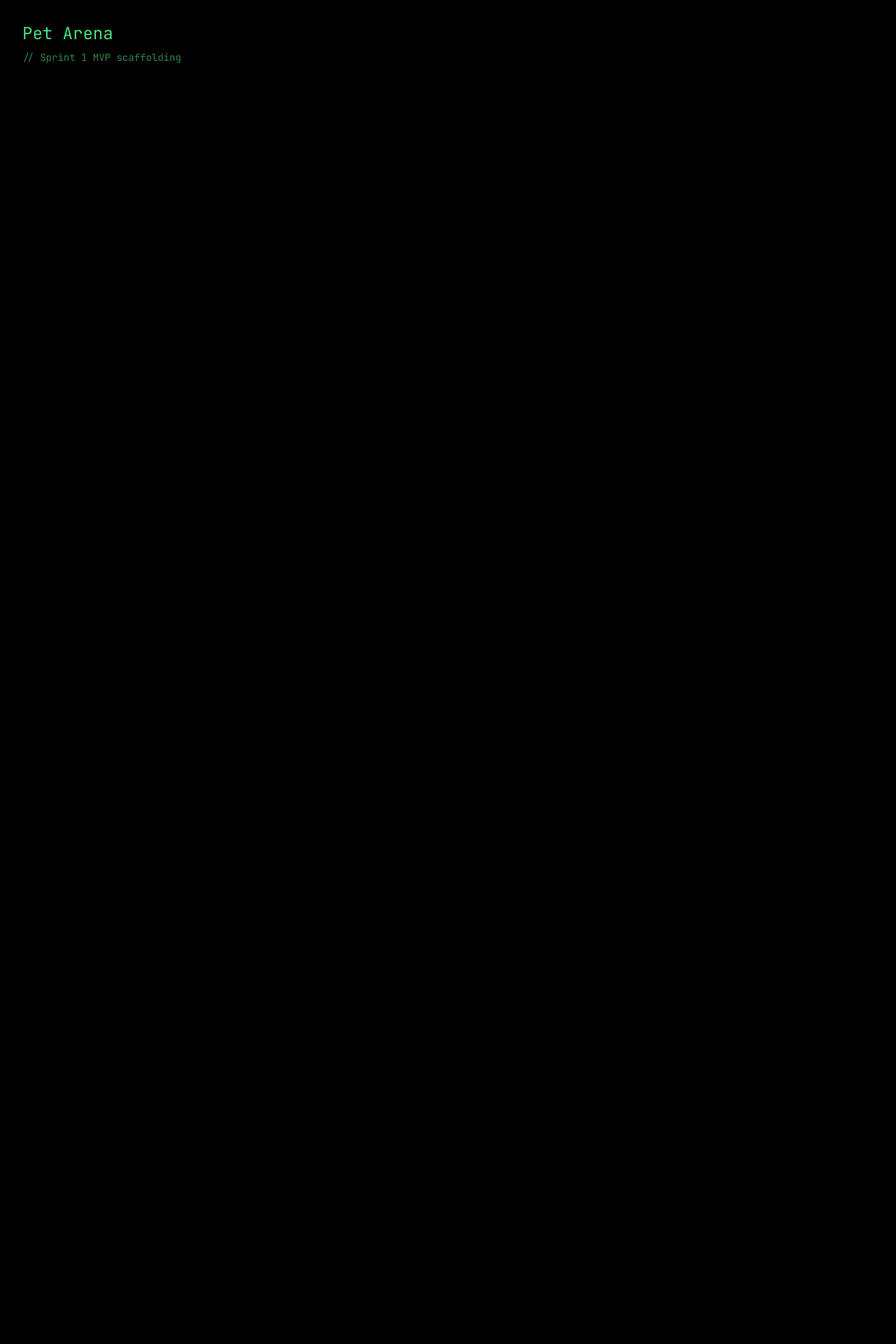
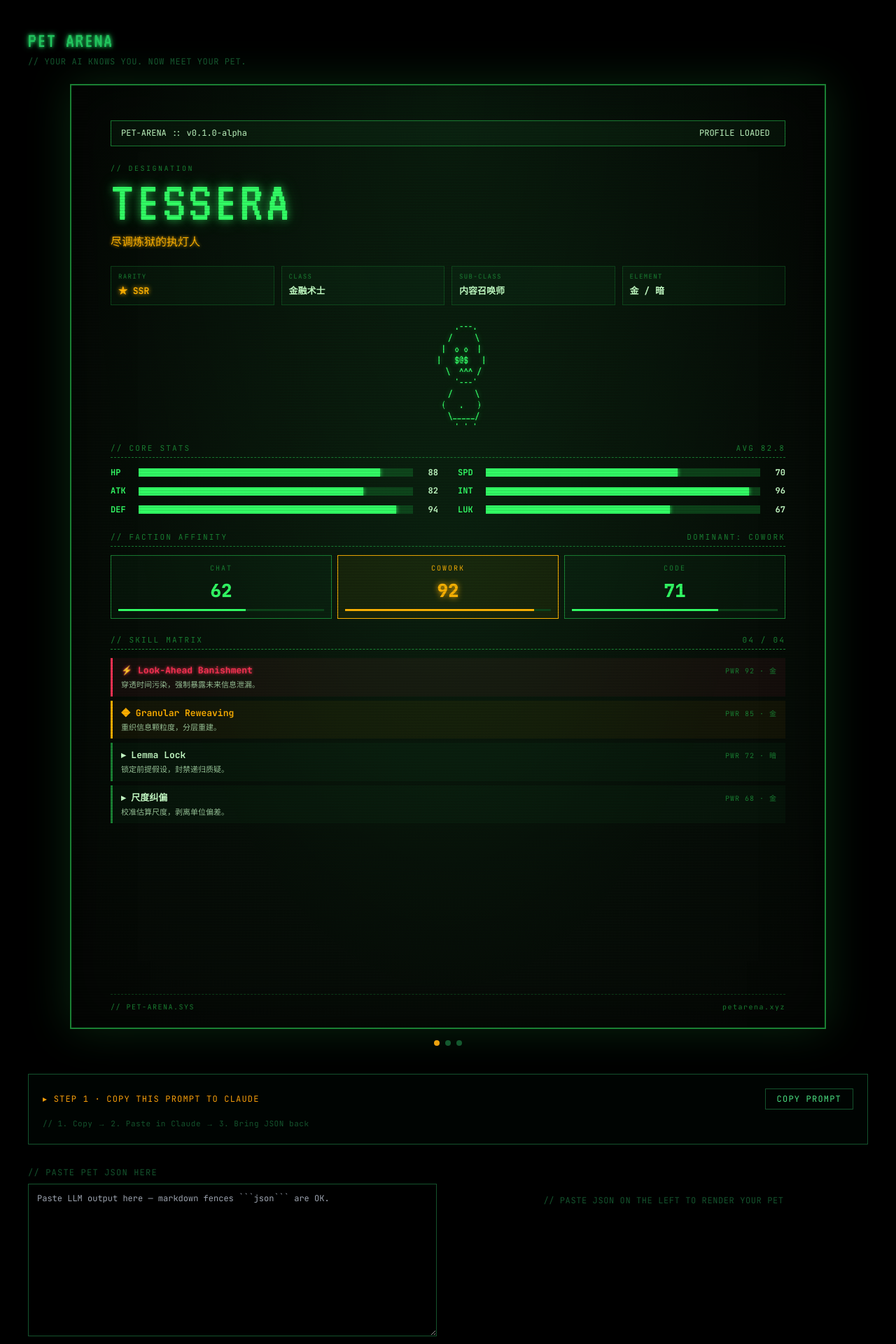
Before and after one commit to crimsonefreet/llm-pet-arena, a Next.js app: page / in a window 1280 px wide. Shown: the top 1920 px of the page at 70% size. Before the commit the page ends 800 px from the top, so only its background shows below. Built offline with nearby package versions, Linux system fonts and the light colour scheme.

Commit message:
feat: assemble home page (hero / carousel / prompt / paste / preview / export)

```diff
--- a/app/page.tsx
+++ b/app/page.tsx
@@ -1,8 +1,59 @@
+'use client';
+
+import { useRef, useState } from 'react';
+import { JsonPaster } from '@/components/JsonPaster';
+import { TerminalCard } from '@/components/cards/TerminalCard';
+import { ExamplesCarousel } from '@/components/ExamplesCarousel';
+import { PromptBlock } from '@/components/PromptBlock';
+import { ExportButton } from '@/components/ExportButton';
+import type { Pet } from '@/lib/pet/schema';
+
 export default function Home() {
+  const [pet, setPet] = useState<Pet | null>(null);
+  const cardRef = useRef<HTMLDivElement>(null);
+
   return (
-    <main className="min-h-screen bg-black text-green-400 p-8">
-      <h1 className="text-2xl font-mono">Pet Arena</h1>
-      <p className="text-sm opacity-60 mt-2">// Sprint 1 MVP scaffolding</p>
+    <main className="min-h-screen bg-black text-green-400 p-6 lg:p-10">
+      <header className="max-w-7xl mx-auto mb-6">
+        <h1 className="text-3xl font-vt text-green-500 tracking-wider"
+          style={{ textShadow: '0 0 4px currentColor, 0 0 8px currentColor' }}>
+          PET ARENA
+        </h1>
+        <p className="text-xs text-green-900 mt-1 tracking-wider">
+          // YOUR AI KNOWS YOU. NOW MEET YOUR PET.
+        </p>
+      </header>
+
+      {!pet && (
+        <section className="max-w-7xl mx-auto mb-10 flex justify-center">
+          <ExamplesCarousel />
+        </section>
+      )}
+
+      <section className="max-w-7xl mx-auto">
+        <PromptBlock />
+      </section>
+
+      <div className="grid lg:grid-cols-2 gap-8 max-w-7xl mx-auto">
+        <section>
+          <JsonPaster onParsed={setPet} />
+        </section>
+        <section className="flex flex-col items-center">
+          {pet && (
+            <>
+              <div ref={cardRef}>
+                <TerminalCard pet={pet} />
+              </div>
+              <ExportButton targetRef={cardRef} filename={`${pet.pet_id}.png`} />
+            </>
+          )}
+          {!pet && (
+            <div className="text-xs text-green-900 tracking-wider text-center mt-10">
+              // PASTE JSON ON THE LEFT TO RENDER YOUR PET
+            </div>
+          )}
+        </section>
+      </div>
     </main>
   );
 }
```
Also changed, not shown: 1 other file (tests, documents, lock files or other folders).
